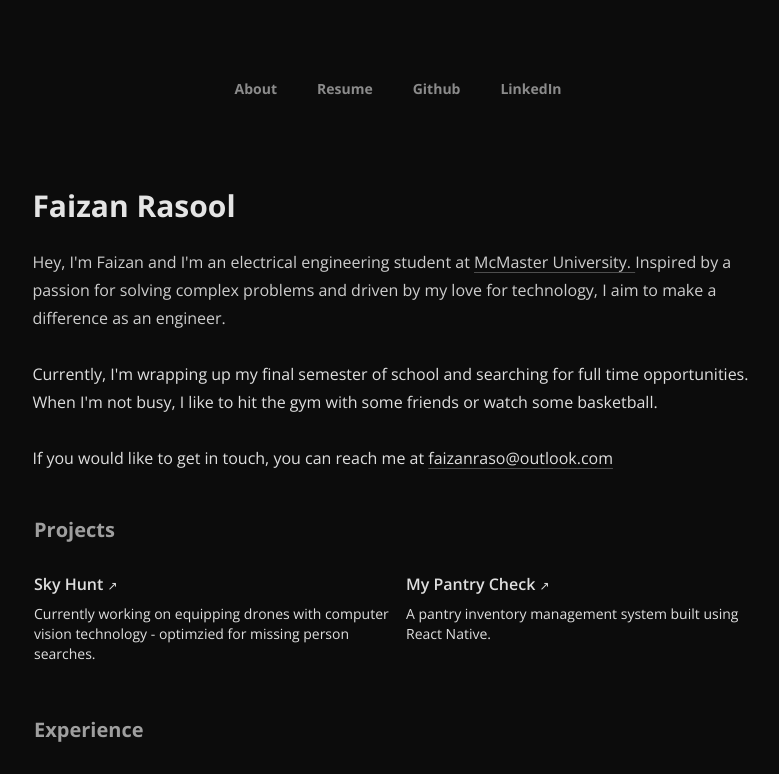
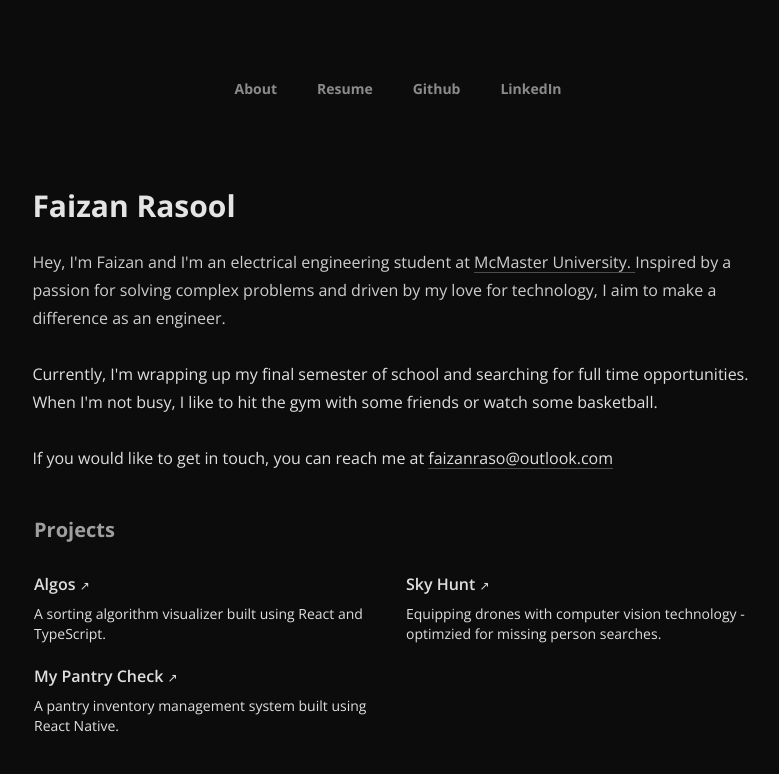
Before and after one commit to faizanraso/faizan, a React (Vite) app: page / in a window 1280 px wide. Shown: the top 774 px of the page, without its empty margins (238-1017 px from the left). Built offline with nearby package versions, Linux system fonts and the light colour scheme.

Commit message:
Added algos project

```diff
--- a/src/components/Projects.tsx
+++ b/src/components/Projects.tsx
@@ -7,9 +7,14 @@ export const Projects = () => {
       <h2 className="text-xl font-bold text-[#9f9f9f] pb-2 px-1">Projects</h2>
       <div className="grid sm:grid-cols-1 md:grid-cols-2">
         <ProjectCard
+          link="https://algos-seven.vercel.app/"
+          name="Algos"
+          description="A sorting algorithm visualizer built using React and TypeScript."
+        />
+        <ProjectCard
           link="https://github.com/CapstoneS01"
           name="Sky Hunt "
-          description="Currently working on equipping drones with computer vision technology - optimzied for missing person searches."
+          description="Equipping drones with computer vision technology - optimzied for missing person searches."
         />
         <ProjectCard
           link="https://github.com/faizanraso/my-pantry"
```
